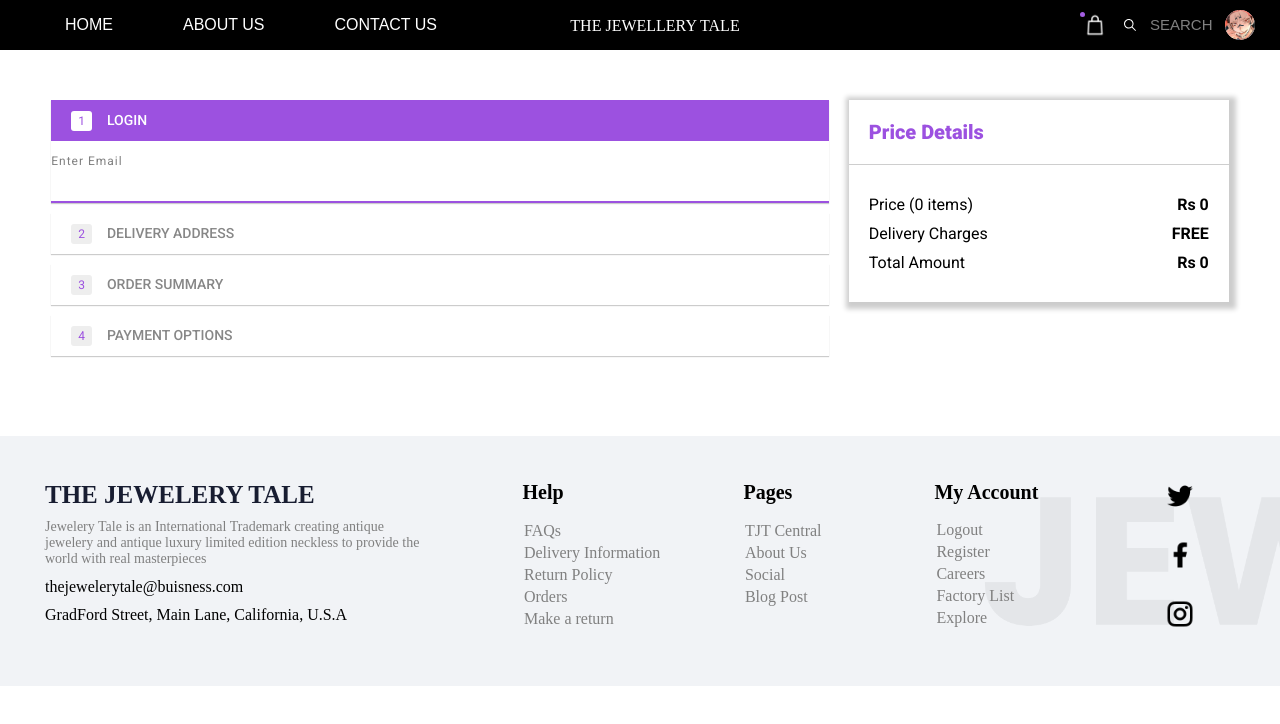
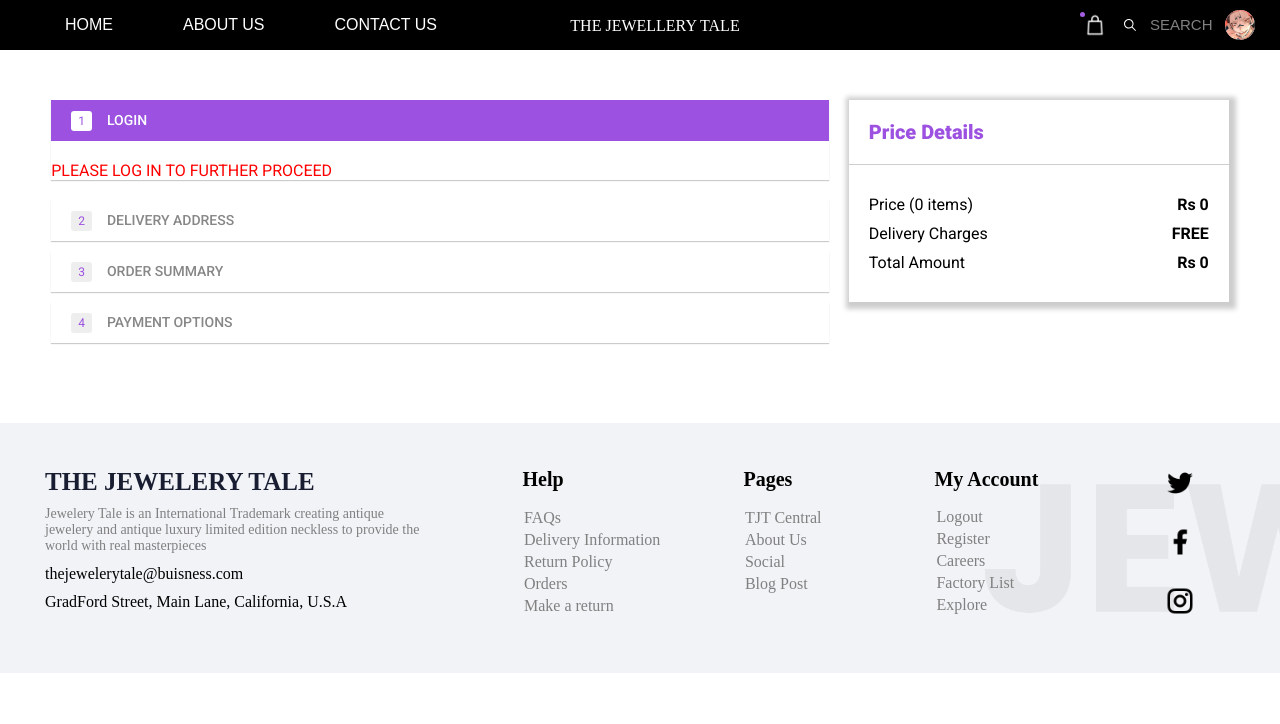
Before and after one commit to yalmaz-ali/mern-ecommerce, a React (Create React App) app in the folder frontend/: page /checkout in a window 1280 px wide. Shown: the top 724 px of the page. Built offline with nearby package versions, Linux system fonts and the light colour scheme.

Commit message:
checkoutPage_hlkaSaTouch

```diff
--- a/frontend/src/containers/CheckoutPage/index.js
+++ b/frontend/src/containers/CheckoutPage/index.js
@@ -207,8 +207,8 @@ const CheckoutPage = (props) => {
                   <span style={{ margin: "0 5px" }}>{auth.user.email}</span>
                 </div>
               ) : (
-                <div>
-                  <MaterialInput label="Email" />
+                <div style={{margin:'20px 0', color:'red'}}>
+                  PLEASE LOG IN TO FURTHER PROCEED
                 </div>
               )
             }
```
